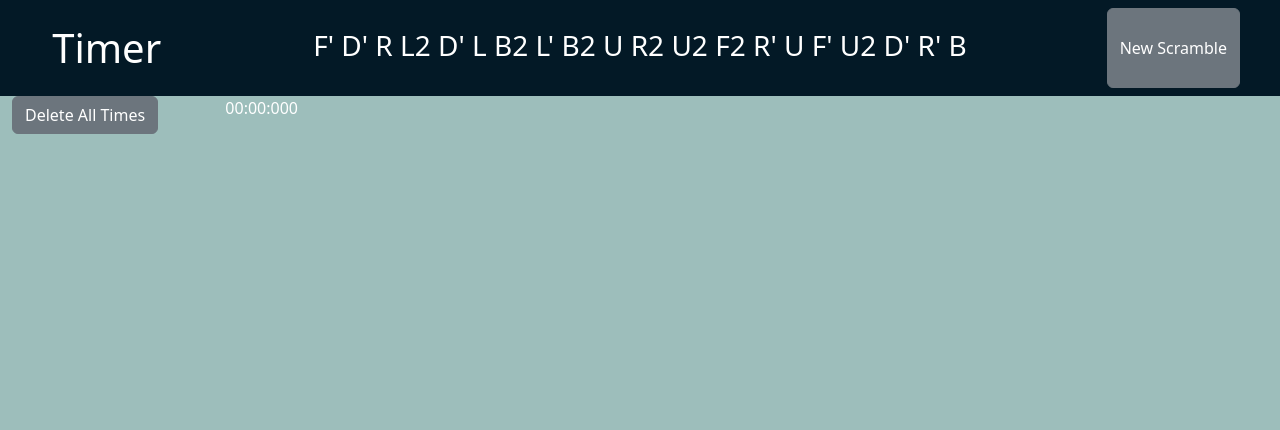
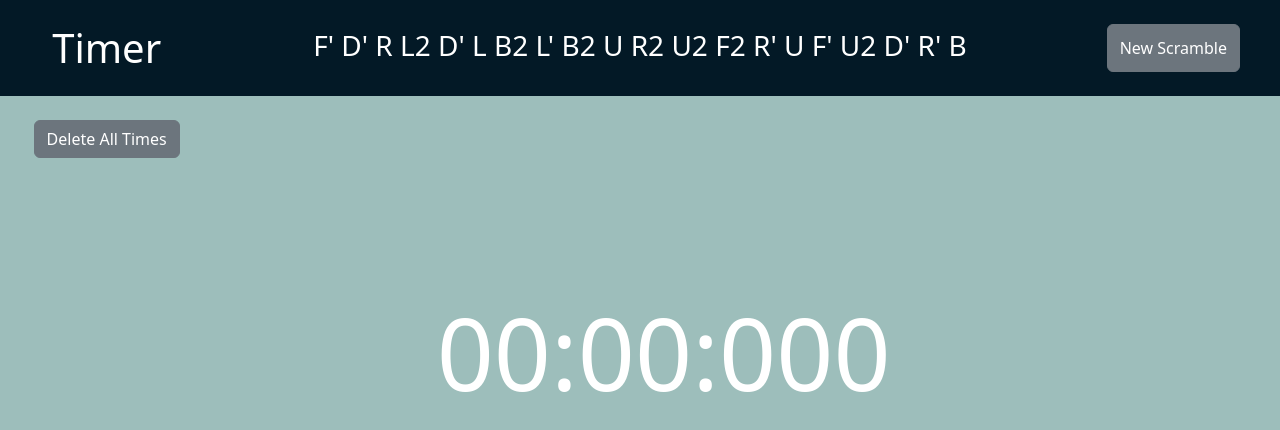
Before and after one commit to Stephvenn/cubetimer, a React (Create React App) app: page / in a window 1280 px wide. Shown: the top 430 px of the page. Built offline with nearby package versions, Linux system fonts and the light colour scheme.

Commit message:
bootstrap changes

```diff
--- a/src/App.css
+++ b/src/App.css
@@ -12,3 +12,15 @@ body {
 .scramble-bar {
   background-color: #031926;
 }
+
+.timer {
+    font-size: 100px !important;
+    margin-top: 25%;
+    width: 300px;
+    margin-left: auto;
+    margin-right: auto;
+}
+
+.prevtimes:hover {
+    border: 1px solid #031926;
+}
--- a/src/App.tsx
+++ b/src/App.tsx
@@ -22,7 +22,7 @@ function App() {
                 <div className="col-2">
                     <PrevTimes timesArray={timesArray} setTimesArray={setTimesArray}/>
                 </div>
-                <div className="col-8">
+                <div className="col-7">
                     <Timer active={active} setActive={setActive} setTimesArray={setTimesArray} curScramble={curScramble}/>
                 </div>
             </div>
--- a/src/components/PrevTimes.tsx
+++ b/src/components/PrevTimes.tsx
@@ -18,7 +18,7 @@ export default function PrevTimes(props: {timesArray: {time: string, scramble: s
 
     const allTimes: JSX.Element[] = timesArray.map(
         (solve, index) => <p key={index}
-        className='fs-5 btn-light'
+        className='fs-5 text-center mb-1 prevtimes'
         onClick={() => {
             if (window.confirm(`Delete ${timesArray[index]}?`))
                 deleteTime(index);
@@ -26,8 +26,8 @@ export default function PrevTimes(props: {timesArray: {time: string, scramble: s
 
 
     return (
-        <div className='prevtimes-container'>
-            <button className='btn btn-secondary'
+        <div className='prevtimes-container text-center mt-4'>
+            <button className='btn btn-secondary mb-2'
             tabIndex={-1}
             onClick={() => {
                 if (window.confirm(`Delete all times?`)){
--- a/src/components/ScrambleBar.tsx
+++ b/src/components/ScrambleBar.tsx
@@ -45,7 +45,7 @@ export default function ScrambleBar(props: {
                         {curScramble}
                 </div>
                 <div className="col col-md-2 text-center d-flex justify-content-center">
-                    <button className='btn btn-secondary my-2'
+                    <button className='btn btn-secondary my-4'
                     onClick={makeNewScramble}
                     tabIndex={-1}
                     >New Scramble</button>
--- a/src/components/Timer.tsx
+++ b/src/components/Timer.tsx
@@ -12,11 +12,20 @@ export default function Timer(props: {
 	const requestRef: any = useRef();
 
     useEffect(() => {
-		window.addEventListener("keydown", handleKeyPress);
+		window.addEventListener("keydown", handleKeyPressDown);
 
 		// clean up
 		return () => {
-			window.removeEventListener("keydown", handleKeyPress);
+			window.removeEventListener("keydown", handleKeyPressDown);
+		};
+	}, []);
+
+    useEffect(() => {
+		window.addEventListener("keyup", handleKeyPressUp);
+
+		// clean up
+		return () => {
+			window.removeEventListener("keyup", handleKeyPressUp);
 		};
 	}, []);
 
@@ -39,10 +48,16 @@ export default function Timer(props: {
 			.padStart(2, "0")}:${milliseconds.toString().padStart(3, "0")}`;
 	};
 
-    const handleKeyPress = (event: KeyboardEvent): void => {
+    const handleKeyPressDown = (event: KeyboardEvent): void => {
         if (event.code === "Space") {
             setActive((prev) => !prev);
         }
+    };
+
+    const handleKeyPressUp = (event: KeyboardEvent): void => {
+        // if (event.code === "Space") {
+        //     setActive((prev) => !prev);
+        // }
     };
 
 	useEffect(() => {
@@ -58,10 +73,10 @@ export default function Timer(props: {
         if (!active && time !== 0){
             const formattedTime = formatElapsedTime(time);
             setTimesArray(prev => [...prev, {time: formattedTime, scramble: curScramble}]);
-            console.log(formattedTime);
+            // console.log(formattedTime);
         }
     }, [active, setTimesArray]);
 
 
-	return <p className="timer">{formatElapsedTime(time)}</p>;
+	return <p className="timer fs-1 text-center">{formatElapsedTime(time)}</p>;
 }
```
